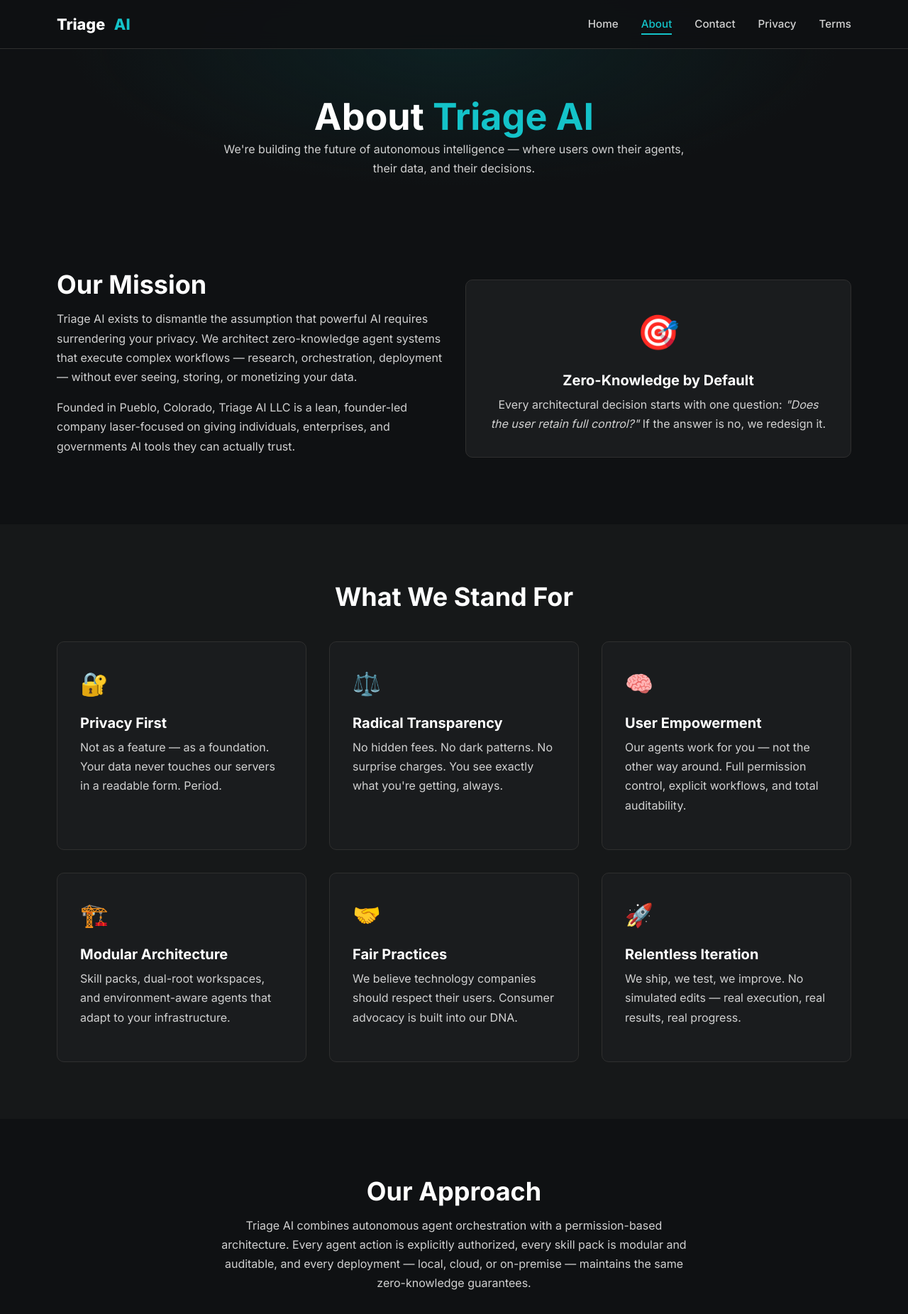
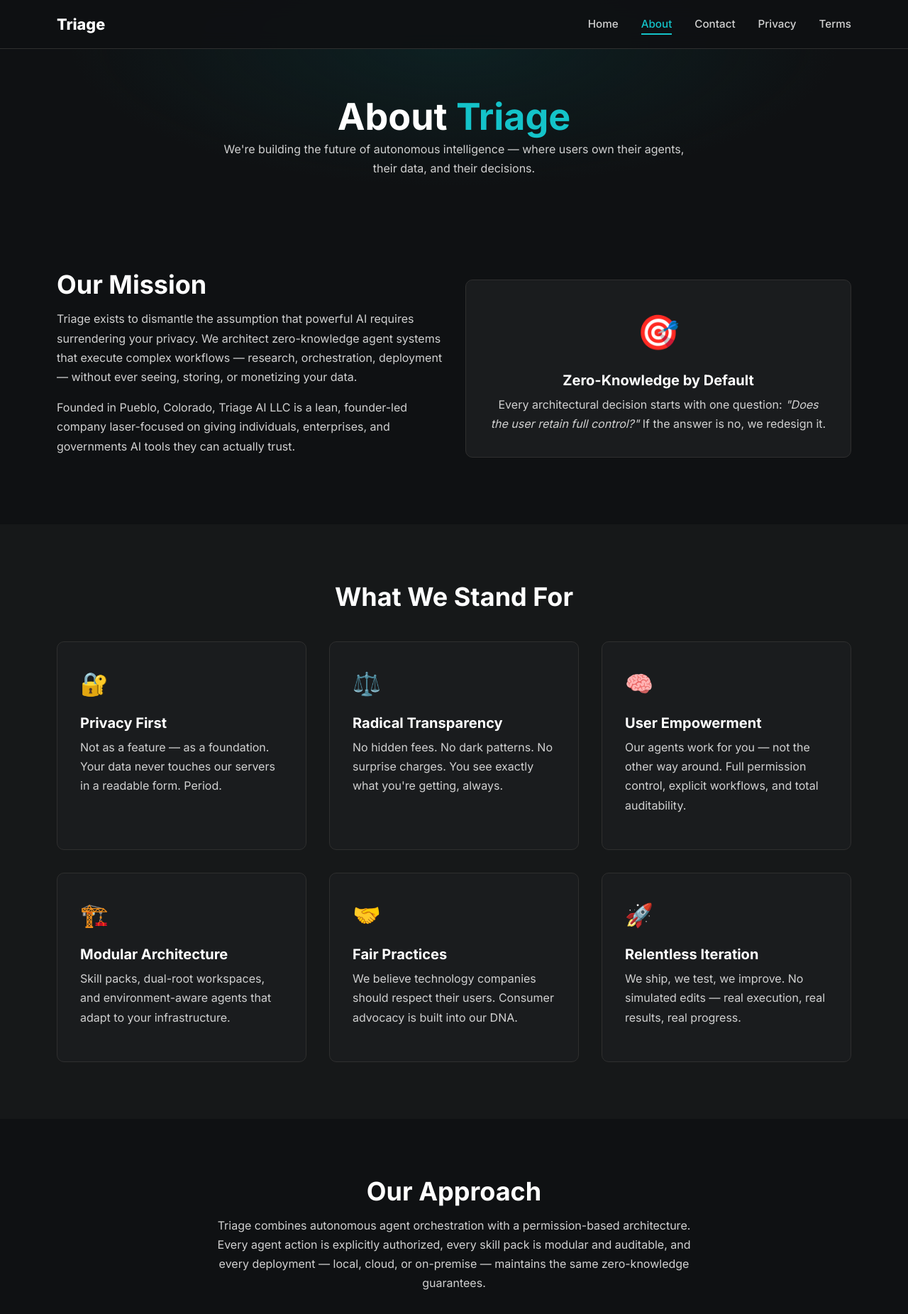
Before and after one commit to hoonanigans13-del/TriageAi.cc, a plain HTML site: page about.html in a window 1280 px wide. Shown: the top 1852 px of the page at 71% size. Drawn offline with Linux system fonts and the light colour scheme.

Commit message:
Update branding from 'Triage AI' to 'Triage'

```diff
--- a/about.html
+++ b/about.html
@@ -3,8 +3,8 @@
 <head>
   <meta charset="UTF-8">
   <meta name="viewport" content="width=device-width, initial-scale=1.0">
-  <title>About — Triage AI</title>
-  <meta name="description" content="Learn about Triage AI's mission to build zero-knowledge, user-owned agent systems that put privacy and autonomy first.">
+  <title>About — Triage</title>
+  <meta name="description" content="Learn about Triage's mission to build zero-knowledge, user-owned agent systems that put privacy and autonomy first.">
   <link rel="stylesheet" href="styles.css">
   <link rel="preconnect" href="https://fonts.googleapis.com">
   <link href="https://fonts.googleapis.com/css2?family=Inter:wght@400;500;600;700;800&display=swap" rel="stylesheet">
@@ -14,7 +14,7 @@
   <!-- ======== Navbar ======== -->
   <nav class="navbar">
     <div class="container">
-      <a href="index.html" class="navbar__brand">Triage&nbsp;<span>AI</span></a>
+      <a href="index.html" class="navbar__brand">Triage</a>
       <ul class="navbar__links" id="navLinks">
         <li><a href="index.html">Home</a></li>
         <li><a href="about.html" class="active">About</a></li>
@@ -31,7 +31,7 @@
   <!-- ======== About Hero ======== -->
   <section class="about-hero">
     <div class="container">
-      <h1>About <span style="color:#14C3C9;">Triage AI</span></h1>
+      <h1>About <span style="color:#14C3C9;">Triage</span></h1>
       <p>We're building the future of autonomous intelligence — where users own their agents, their data, and their decisions.</p>
     </div>
   </section>
@@ -42,7 +42,7 @@
       <div class="grid grid--2" style="align-items:center;">
         <div>
           <h2>Our Mission</h2>
-          <p>Triage AI exists to dismantle the assumption that powerful AI requires surrendering your privacy. We architect zero-knowledge agent systems that execute complex workflows — research, orchestration, deployment — without ever seeing, storing, or monetizing your data.</p>
+          <p>Triage exists to dismantle the assumption that powerful AI requires surrendering your privacy. We architect zero-knowledge agent systems that execute complex workflows — research, orchestration, deployment — without ever seeing, storing, or monetizing your data.</p>
           <p>Founded in Pueblo, Colorado, Triage AI LLC is a lean, founder-led company laser-focused on giving individuals, enterprises, and governments AI tools they can actually trust.</p>
         </div>
         <div class="card" style="text-align:center;">
@@ -104,7 +104,7 @@
   <section class="section">
     <div class="container text-center">
       <h2>Our Approach</h2>
-      <p style="max-width:680px;margin:0 auto 2rem;">Triage AI combines autonomous agent orchestration with a permission-based architecture. Every agent action is explicitly authorized, every skill pack is modular and auditable, and every deployment — local, cloud, or on-premise — maintains the same zero-knowledge guarantees.</p>
+      <p style="max-width:680px;margin:0 auto 2rem;">Triage combines autonomous agent orchestration with a permission-based architecture. Every agent action is explicitly authorized, every skill pack is modular and auditable, and every deployment — local, cloud, or on-premise — maintains the same zero-knowledge guarantees.</p>
       <div class="grid grid--3" style="margin-top:2rem;">
         <div class="card text-center">
           <h3 style="color:#14C3C9;font-size:2.5rem;margin-bottom:.5rem;">01</h3>
@@ -130,7 +130,7 @@
     <div class="container">
       <div class="footer__inner">
         <div class="footer__brand">
-          <h3>Triage&nbsp;<span>AI</span></h3>
+          <h3>Triage</h3>
           <p>Autonomous, user-owned intelligence — built in Pueblo, CO.</p>
         </div>
         <div class="footer__nav">
```
